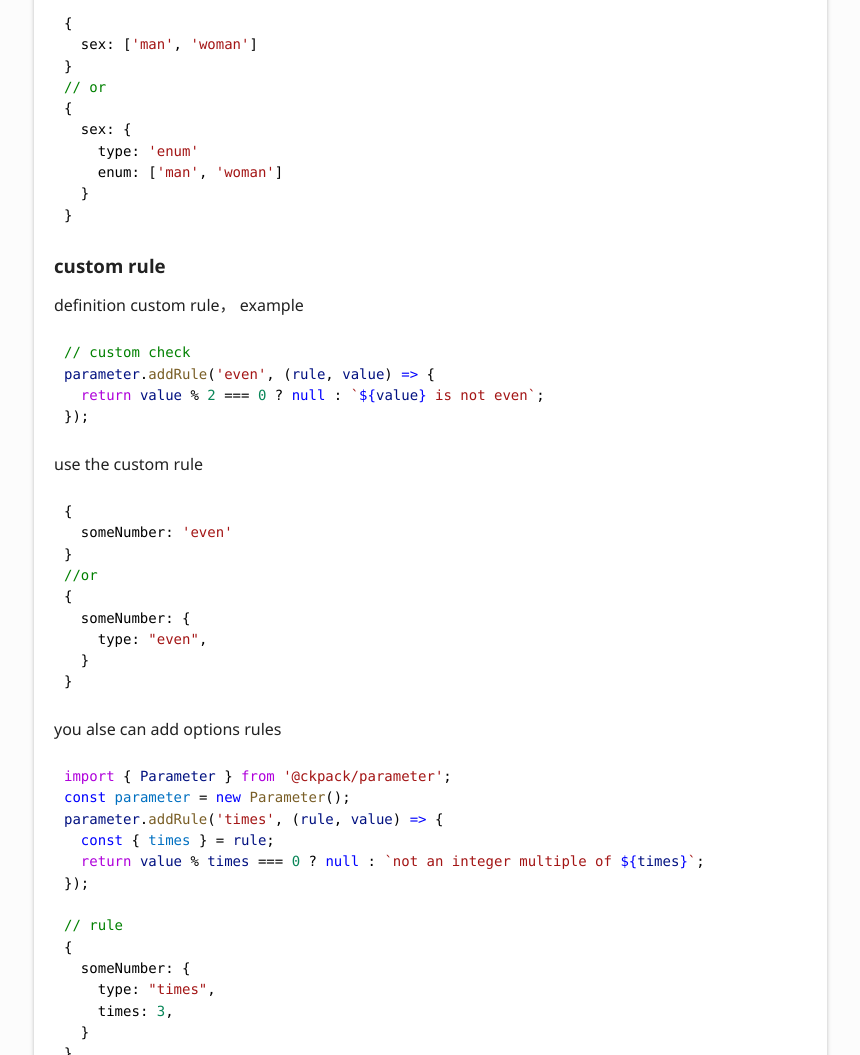
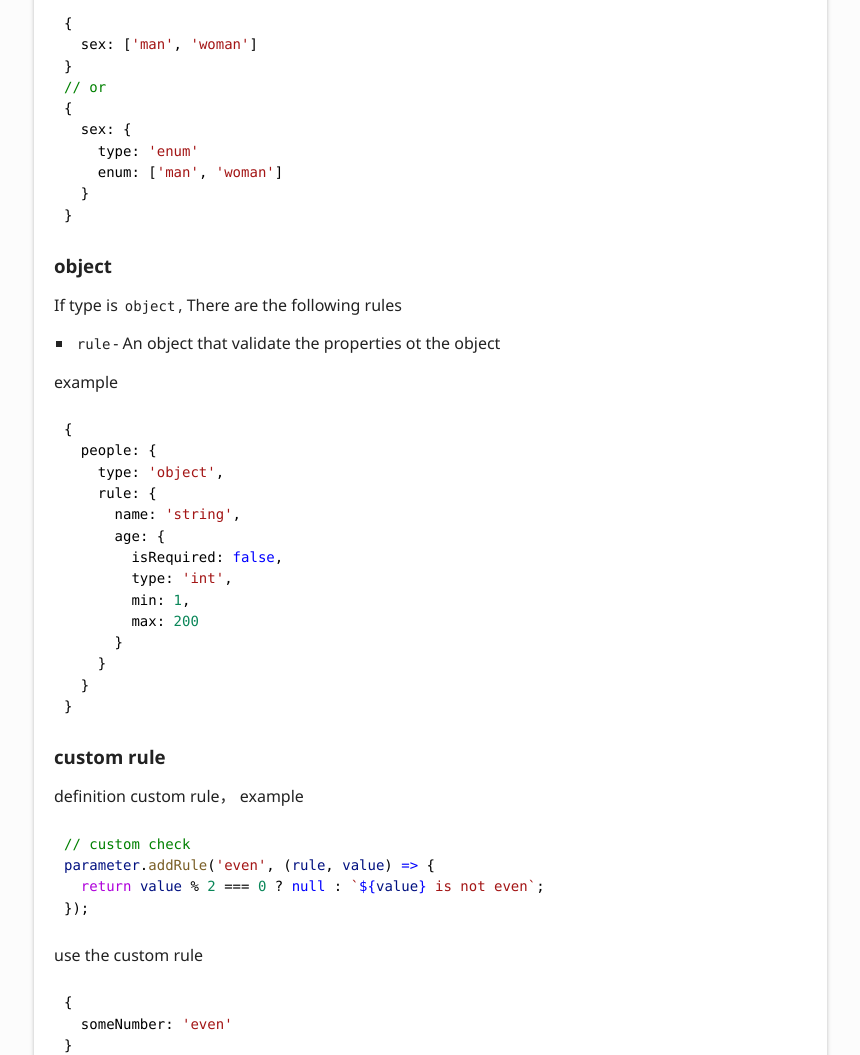
Before and after one commit to ckpack/parameter, a plain HTML site: page index.html in a window 1280 px wide. Shown: the part 4079-5134 px from the top of the page, without its empty margins (6-866 px from the left). Drawn offline with Linux system fonts and the light colour scheme.

Commit message:
deploy: 7c8e54db3caf88bd910a89ad662d8a23a2636779

```diff
--- a/index.html
+++ b/index.html
@@ -118,6 +118,17 @@ If type is <code>number</code>, There are the following options rules</li>
 <pre><code class="language-js"><span class="hl-1">{</span><br/><span class="hl-1">  </span><span class="hl-9">sex</span><span class="hl-1">: [</span><span class="hl-3">&#39;man&#39;</span><span class="hl-1">, </span><span class="hl-3">&#39;woman&#39;</span><span class="hl-1">]</span><br/><span class="hl-1">}</span><br/><span class="hl-7">// or</span><br/><span class="hl-1">{</span><br/><span class="hl-1">  </span><span class="hl-9">sex</span><span class="hl-1">: {</span><br/><span class="hl-1">    </span><span class="hl-9">type</span><span class="hl-1">: </span><span class="hl-3">&#39;enum&#39;</span><br/><span class="hl-1">    </span><span class="hl-9">enum</span><span class="hl-1">: [</span><span class="hl-3">&#39;man&#39;</span><span class="hl-1">, </span><span class="hl-3">&#39;woman&#39;</span><span class="hl-1">]</span><br/><span class="hl-1">  }</span><br/><span class="hl-1">}</span>
 </code></pre>
 
+<a href="#object" id="object" style="color: inherit; text-decoration: none;">
+  <h3>object</h3>
+</a>
+<p>If type is <code>object</code>, There are the following rules</p>
+<ul>
+<li><code>rule</code>- An object that validate the properties ot the object</li>
+</ul>
+<p>example</p>
+<pre><code class="language-js"><span class="hl-1">{</span><br/><span class="hl-1">  </span><span class="hl-9">people</span><span class="hl-1">: {</span><br/><span class="hl-1">    </span><span class="hl-9">type</span><span class="hl-1">: </span><span class="hl-3">&#39;object&#39;</span><span class="hl-1">,</span><br/><span class="hl-1">    </span><span class="hl-9">rule</span><span class="hl-1">: {</span><br/><span class="hl-1">      </span><span class="hl-9">name</span><span class="hl-1">: </span><span class="hl-3">&#39;string&#39;</span><span class="hl-1">,</span><br/><span class="hl-1">      </span><span class="hl-9">age</span><span class="hl-1">: {</span><br/><span class="hl-1">        </span><span class="hl-9">isRequired</span><span class="hl-1">: </span><span class="hl-4">false</span><span class="hl-1">,</span><br/><span class="hl-1">        </span><span class="hl-9">type</span><span class="hl-1">: </span><span class="hl-3">&#39;int&#39;</span><span class="hl-1">,</span><br/><span class="hl-1">        </span><span class="hl-9">min</span><span class="hl-1">: </span><span class="hl-8">1</span><span class="hl-1">,</span><br/><span class="hl-1">        </span><span class="hl-9">max</span><span class="hl-1">: </span><span class="hl-8">200</span><br/><span class="hl-1">      }</span><br/><span class="hl-1">    }</span><br/><span class="hl-1">  }</span><br/><span class="hl-1">}</span>
+</code></pre>
+
 <a href="#custom-rule" id="custom-rule" style="color: inherit; text-decoration: none;">
   <h3>custom rule</h3>
 </a>
```
Also changed, not shown: classes/Parameter.html (+1 -1 lines), interfaces/Error.html (+1 -1 lines), interfaces/ParameterOptions.html (+1 -1 lines), interfaces/Rule.html (+1 -1 lines), modules.html (+1 -1 lines).
